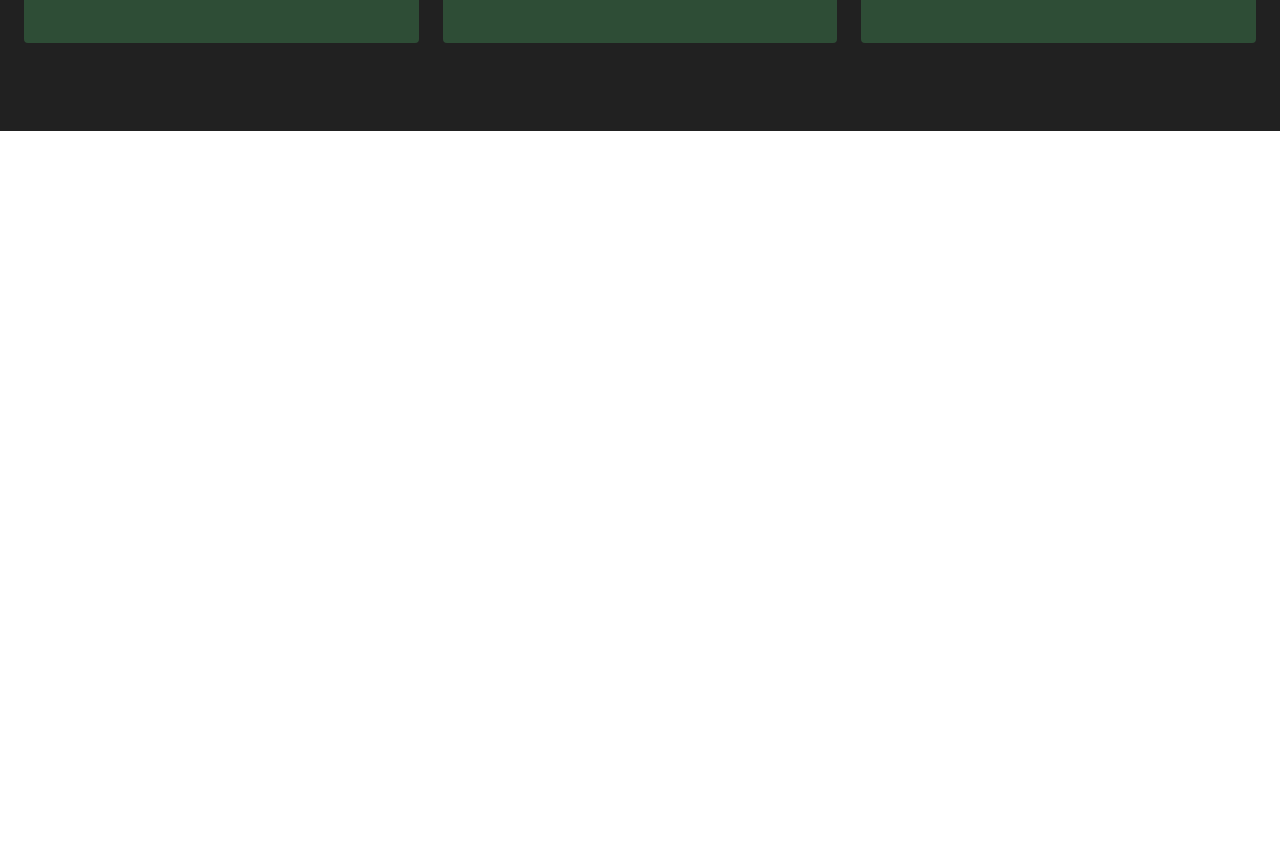
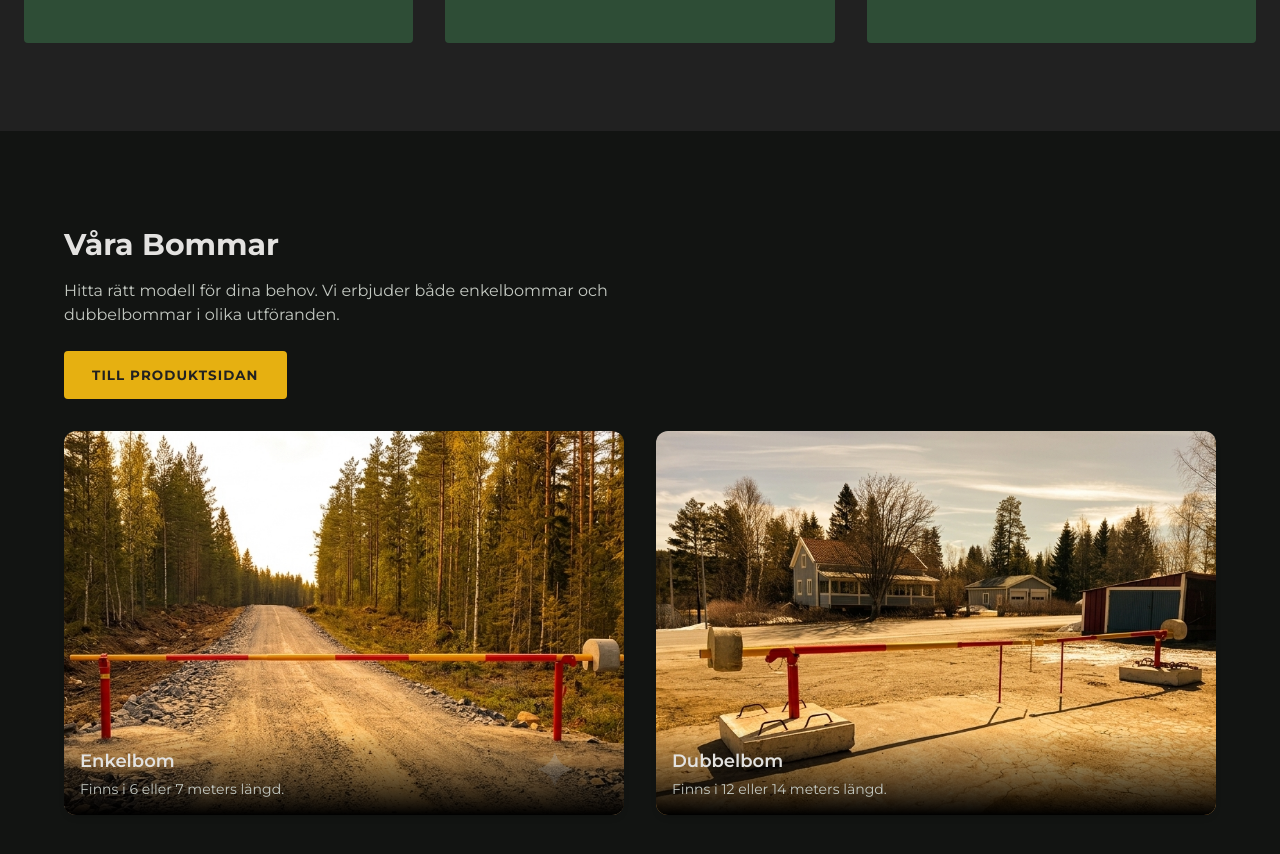
Before and after one commit to Merv1l-Fall/botsmarks-web, a Next.js app: page / in a window 1280 px wide. Shown: the part 1240-2094 px from the top of the page. Before the commit the page ends 1371 px from the top, so only its background shows below. Built offline with nearby package versions, Linux system fonts and the light colour scheme.

Commit message:
basics of infocards section is done, could use some hover effects. Started work on small products showcase for homepage

```diff
--- a/src/app/globals.css
+++ b/src/app/globals.css
@@ -52,9 +52,6 @@ html {
 }
 
 @media (min-width: 1024px) {
-  .hero-shell {
-    padding: 72px 64px;
-  }
 }
 
 .reveal-up {
--- a/src/app/page.tsx
+++ b/src/app/page.tsx
@@ -1,5 +1,6 @@
 import Hero from "@/components/sections/home/hero";
 import InfoCards from "@/components/sections/home/InfoCards";
+import ProductShowcase from "@/components/sections/home/ProductShowcase";
 
 export default function Home() {
   return (
@@ -8,6 +9,7 @@ export default function Home() {
 
       <Hero />
 	  <InfoCards />
+	  <ProductShowcase />
     </main>
   );
 }
--- a/src/components/navigation/Header.tsx
+++ b/src/components/navigation/Header.tsx
@@ -31,7 +31,7 @@ const Header = () => {
 
 	return (
 		<header className="relative z-20 w-full bg-[rgba(8,10,8,0.92)] backdrop-blur-sm">
-			<div className="mx-auto flex max-w-7xl flex-col gap-4 px-4 py-2 md:flex-row md:items-center md:justify-between md:px-6 lg:px-8">
+			<div className="mx-auto flex max-w-7xl flex-col items-center gap-4 px-4 py-2 md:flex-row md:items-center md:justify-between md:px-6 lg:px-8">
 				<Link
 					href="/"
 					className="inline-flex gap-2 text-[1.05rem] font-extrabold uppercase leading-none tracking-[-0.03em] text-(--foreground)"
--- a/src/components/sections/home/InfoCards.tsx
+++ b/src/components/sections/home/InfoCards.tsx
@@ -15,7 +15,7 @@ const Card = () => {
 
 const InfoCards = () => {
 	return (
-		<section className="bg-(--iron-grey) py-12">
+		<section className="bg-(--iron-grey) py-12 flex flex-col items-center">
 			<div className="flex flex-col items-center justify-center gap-2">
 				<h2 className="text-(--foreground) text-3xl font-bold text-center">
 					Kvalitet från de Norrländska skogarna
@@ -23,7 +23,7 @@ const InfoCards = () => {
 				<span className="h-[0.2rem] w-32 bg-(--accent-yellow)"/>
 			</div>
 
-			<div className="flex items-evenly gap-6 my-10 mx-6">
+			<div className="flex items-evenly gap-8 my-10 mx-6 max-w-7xl">
 				<Card/>
 				<Card/>
 				<Card/>
--- /dev/null
+++ b/src/components/sections/home/ProductShowcase.tsx
@@ -0,0 +1,42 @@
+import Button from "@/components/ui/button";
+import ImageCard from "@/components/ui/ImageCard";
+
+const ProductShowcase = () => {
+	return (
+		<section className="flex flex-col gap-8 p-16 py-24 bg-(--background)">
+			<div>
+				<h2 className="text-(--foreground) text-3xl font-bold pb-4">Våra Bommar</h2>
+				<div className="flex flex-col gap-6">
+					<p className="text-(--foreground-muted) max-w-xl">
+						Hitta rätt modell för dina behov. Vi erbjuder både enkelbommar och dubbelbommar i olika
+						utföranden.
+					</p>
+
+					<Button href="/produkter" variant="primary" className="w-fit">
+						Till Produktsidan
+					</Button>
+				</div>
+				<div className="flex lg:flex-row gap-8 mt-8 h-96 sm:flex-col">
+					<ImageCard
+						src="/enbom_skogsvag.png"
+						alt="Enkel Botsmarksbom på en skogsväg"
+						title="Enkelbom"
+						description="Finns i 6 eller 7 meters längd."
+						className="w-[60%] grow"
+						imageHeight="h-full"
+					/>
+					<ImageCard
+						src="/dubblbom.png"
+						alt="Dubbel Botsmarksbom utanför verkstaden, redo för leverans"
+						title="Dubbelbom"
+						description="Finns i 12 eller 14 meters längd."
+						className="w-[60%] grow"
+						imageHeight="h-full"
+					/>
+				</div>
+			</div>
+		</section>
+	);
+};
+
+export default ProductShowcase;
--- a/src/components/sections/home/hero.tsx
+++ b/src/components/sections/home/hero.tsx
@@ -30,7 +30,7 @@ const Hero = () => {
 				</div>
 			</div>
 
-			<div className="reveal-up-delay relative mx-auto w-full max-w-[680px]">
+			<div className="reveal-up-delay relative mx-auto w-full max-w-170">
 				<div className="relative ml-auto w-full rounded bg-[rgba(255,255,255,0.06)] p-4 ring-1 ring-[rgba(255,255,255,0.12)] backdrop-blur-sm md:p-5">
 					<Image
 						src="/botsmarks_first_page.jpg"
@@ -40,9 +40,9 @@ const Hero = () => {
 						priority
 						className="h-auto w-full rounded object-cover"
 					/>
-					<div className="absolute inset-0 rounded bg-gradient-to-t from-[var(--background)]/60 via-[var(--background)]/20 to-transparent hover:opacity-0 transition-opacity z-10" />
+					<div className="absolute inset-0 rounded bg-linear-to-t from-(--background)/60 via-(--background)/20 to-transparent hover:opacity-0 transition-opacity z-10" />
 
-					<div className="absolute bottom-2 left-2 w-[230px] rounded-r bg-[rgba(10,12,10,0.95)] px-3 py-3 shadow-[0_10px_24px_rgba(0,0,0,0.3)] md:bottom-4 md:left-4">
+					<div className="absolute bottom-2 left-2 w-57.5 rounded-r bg-[rgba(10,12,10,0.95)] px-3 py-3 shadow-[0_10px_24px_rgba(0,0,0,0.3)] md:bottom-4 md:left-4">
 						<span className="block border-l-2 border-(--accent-yellow) pl-2 text-[0.7rem] font-bold uppercase tracking-[0.08em] text-(--accent-yellow)">
 							Alltid
 						</span>
--- /dev/null
+++ b/src/components/ui/ImageCard.tsx
@@ -0,0 +1,33 @@
+// components/ImageCard.tsx
+import Image from "next/image";
+
+interface ImageCardProps {
+  src: string;
+  alt: string;
+  title: string;
+  description: string;
+  className?: string;      // for outer wrapper (width, max-width, etc.)
+  imageHeight?: string;    // for image wrapper height, e.g. "h-72"
+}
+
+export default function ImageCard({ src, alt, title, description, className ="w-full max-w-sm", imageHeight = "min-h-64" }: ImageCardProps) {
+  return (
+    <div className={`group relative overflow-hidden rounded-xl shadow-md ${className}`}>
+      {/* Image wrapper clips the zoom so the card itself never grows */}
+      <div className={`relative w-full overflow-hidden ${imageHeight}`}>
+        <Image
+          src={src}
+          alt={alt}
+          fill
+          className="object-cover transition-transform duration-700 ease-out group-hover:scale-110"
+        />
+      </div>
+
+      {/* Text content */}
+      <div className="p-4 absolute bottom-0 left-0 w-full bg-linear-to-t from-black to-transparent">
+        <h3 className="text-lg font-semibold text-(--foreground)">{title}</h3>
+        <p className="mt-1 text-sm text-(--foreground-muted)">{description}</p>
+      </div>
+    </div>
+  );
+}
--- a/src/components/ui/button.tsx
+++ b/src/components/ui/button.tsx
@@ -26,11 +26,11 @@ const sharedClasses = (className?: string) =>
 	`inline-flex h-12 items-center justify-center rounded px-7 text-[0.84rem] font-bold uppercase tracking-[0.08em] transition ${className ?? ""}`;
 
 const Button = (props: ButtonProps) => {
-	const { children, variant, className } = props;
+	const { children, variant, className, ...restProps } = props;
 	const classes = `${sharedClasses(className)} ${buttonStyles[variant]}`;
 
-	if ("href" in props) {
-		const { href, ...anchorProps } = props;
+	if ("href" in restProps) {
+		const { href, ...anchorProps } = restProps;
 
 		return (
 			<Link href={href} className={classes} {...anchorProps}>
@@ -39,7 +39,7 @@ const Button = (props: ButtonProps) => {
 		);
 	}
 
-	const { type = "button", ...buttonProps } = props;
+	const { type = "button", ...buttonProps } = restProps;
 
 	return (
 		<button type={type} className={classes} {...buttonProps}>
```
Also changed, not shown: public/dubblbom.png (added), public/enbom_skogsvag.png (added).
